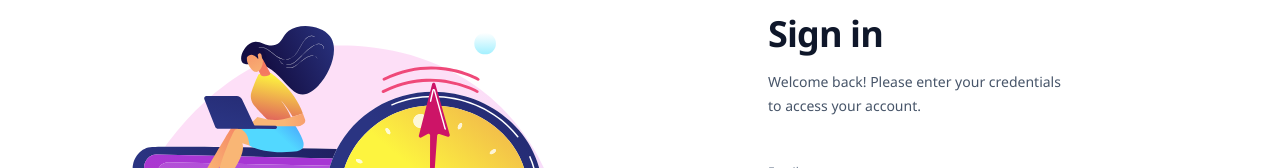
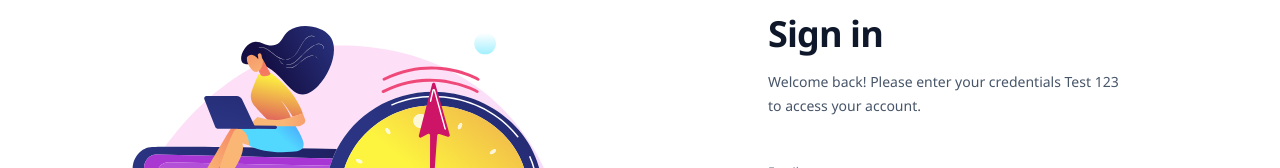
Before and after one commit to Hrishi10-tech/RX-CHAMP-fe, a Next.js app: page /auth/login in a window 1280 px wide. Shown: the part 170-338 px from the top of the page. Built offline with nearby package versions, Linux system fonts and the light colour scheme.

Commit message:
Test for git

```diff
--- a/src/app/auth/login/page.tsx
+++ b/src/app/auth/login/page.tsx
@@ -71,7 +71,7 @@ export default function LoginPage() {
           <div className="mx-auto flex w-full max-w-sm flex-1 flex-col justify-center py-10">
             <h1 className="text-4xl font-bold tracking-tight text-slate-900">Sign in</h1>
             <p className="mt-4 text-sm leading-6 text-slate-600">
-              Welcome back! Please enter your credentials
+              Welcome back! Please enter your credentials Test 123
               <br />
               to access your account.
             </p>
```
